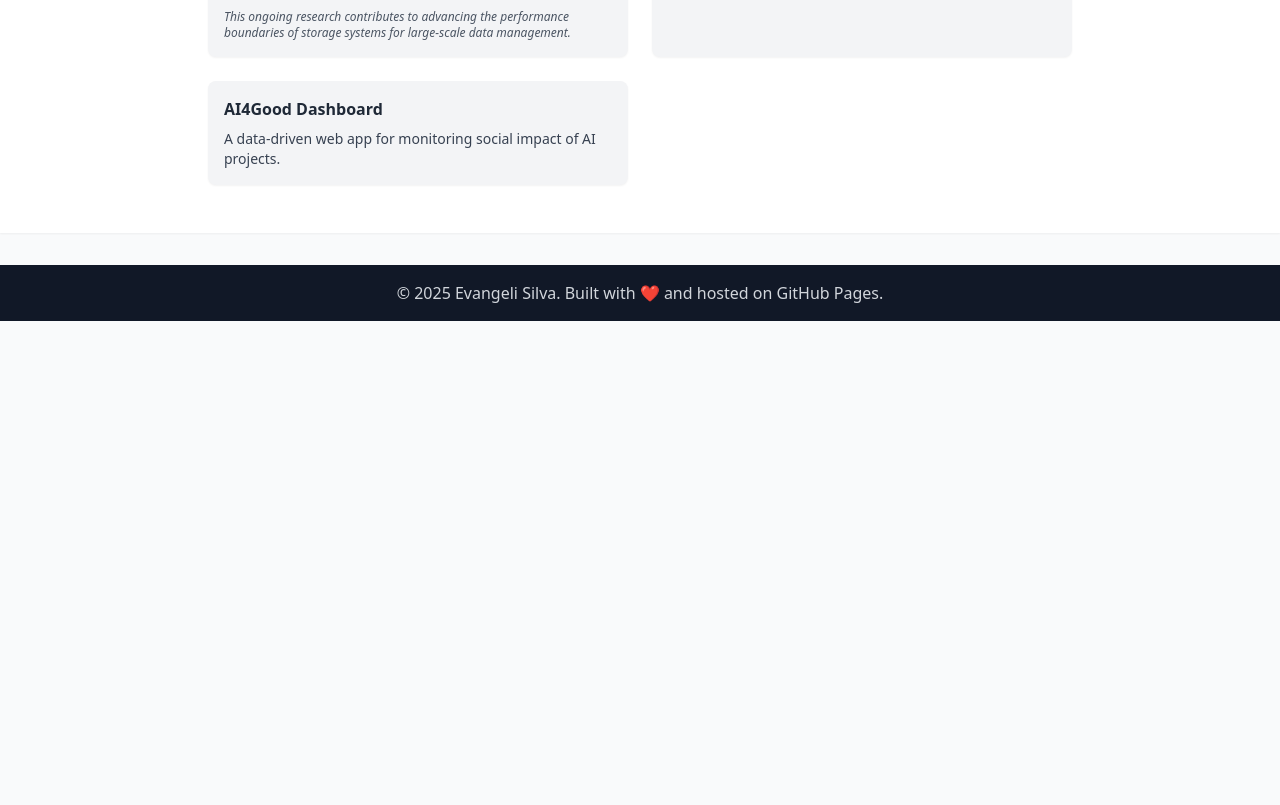
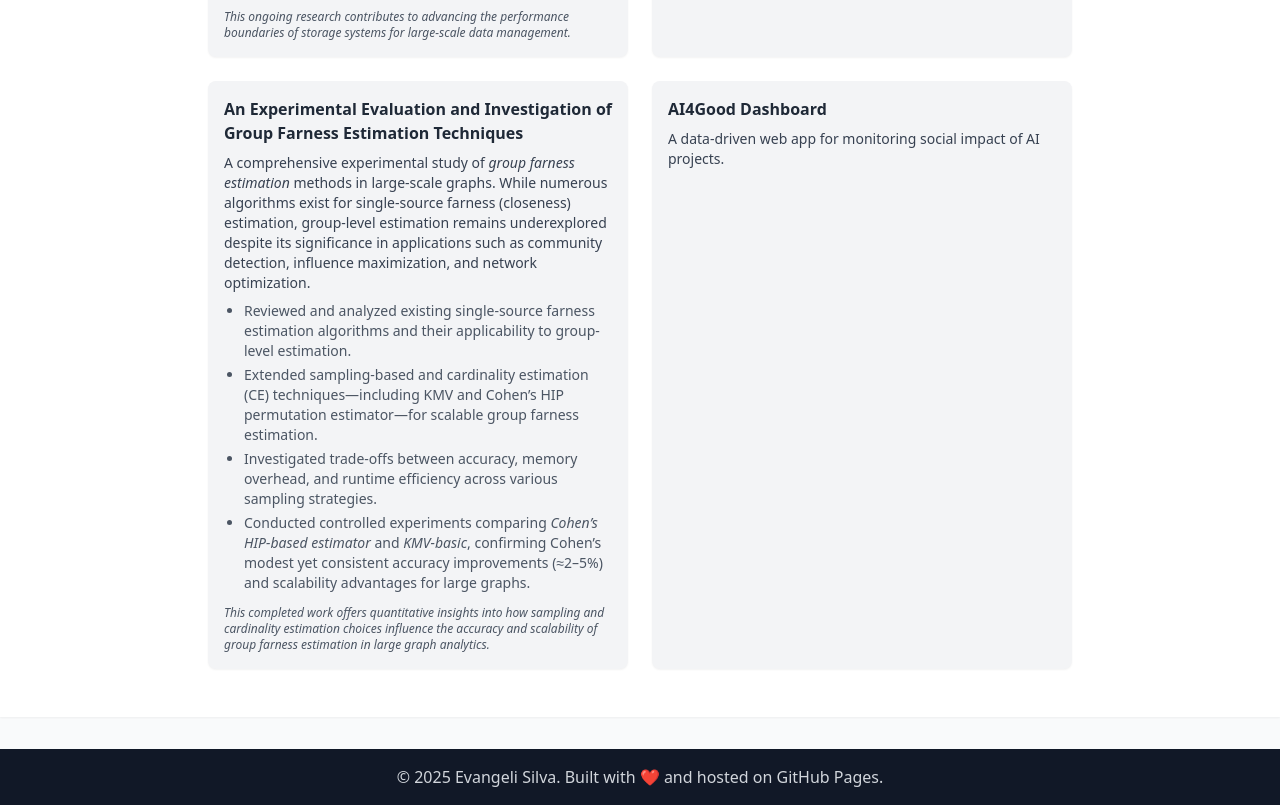
Before and after one commit to evangelisilva/evangelisilva.github.io, a plain HTML site: page index.html in a window 1280 px wide. Shown: the part 3187-3992 px from the top of the page. Before the commit the page ends 3508 px from the top, so only its background shows below. Drawn offline with nearby package versions, Linux system fonts and the light colour scheme.

Commit message:
Update index.html

```diff
--- a/index.html
+++ b/index.html
@@ -208,6 +208,26 @@
         </div>
 
         <div class="bg-gray-100 p-4 rounded-lg shadow-sm">
+          <h4 class="font-bold mb-2">An Experimental Evaluation and Investigation of Group Farness Estimation Techniques</h4>
+          <p class="text-gray-700 text-sm mb-2">
+            A comprehensive experimental study of <em>group farness estimation</em> methods in large-scale graphs.
+            While numerous algorithms exist for single-source farness (closeness) estimation, group-level estimation remains underexplored
+            despite its significance in applications such as community detection, influence maximization, and network optimization.
+          </p>
+          <ul class="list-disc ml-5 text-gray-600 text-sm space-y-1">
+            <li>Reviewed and analyzed existing single-source farness estimation algorithms and their applicability to group-level estimation.</li>
+            <li>Extended sampling-based and cardinality estimation (CE) techniques—including KMV and Cohen’s HIP permutation estimator—for scalable group farness estimation.</li>
+            <li>Investigated trade-offs between accuracy, memory overhead, and runtime efficiency across various sampling strategies.</li>
+            <li>Conducted controlled experiments comparing <em>Cohen’s HIP-based estimator</em> and <em>KMV-basic</em>,
+                confirming Cohen’s modest yet consistent accuracy improvements (≈2–5%) and scalability advantages for large graphs.</li>
+          </ul>
+          <p class="text-gray-600 text-xs mt-3 italic">
+            This completed work offers quantitative insights into how sampling and cardinality estimation choices influence
+            the accuracy and scalability of group farness estimation in large graph analytics.
+          </p>
+        </div>
+
+        <div class="bg-gray-100 p-4 rounded-lg shadow-sm">
           <h4 class="font-bold mb-2">AI4Good Dashboard</h4>
           <p class="text-gray-700 text-sm">A data-driven web app for monitoring social impact of AI projects.</p>
         </div>
```
